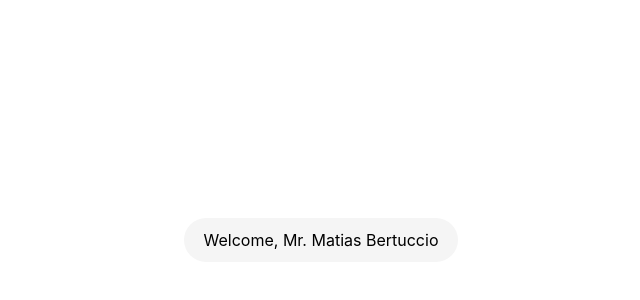
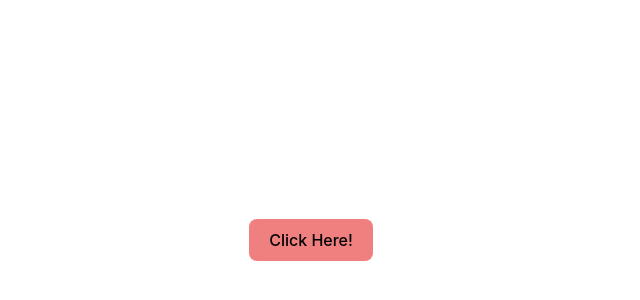
Before and after one commit to mabertuccio/vite-react, a React (Vite) app: page / in a window 1280 px wide. Shown: the part 160-460 px from the top of the page, without its empty margins (329-969 px from the left). Built offline with nearby package versions, Linux system fonts and the light colour scheme.

Commit message:
feat: add a button that greets the user

```diff
--- /dev/null
+++ b/src/components/Button.css
@@ -0,0 +1,9 @@
+.button-red {
+  background-color: lightcoral;
+  color: black;
+}
+
+.button-blue {
+  background-color: lightblue;
+  color: black;
+}
--- /dev/null
+++ b/src/components/Button.jsx
@@ -0,0 +1,21 @@
+import PropTypes from "prop-types";
+import "./Button.css";
+
+export function Button(props) {
+  return (
+    <button
+      className={"button " + props.className || ""}
+      onClick={props.onClick}
+    >
+      {props.children}
+    </button>
+  );
+}
+
+Button.propTypes = {
+  className: PropTypes.string,
+  onClick: PropTypes.func,
+  children: PropTypes.string.isRequired,
+};
+
+export default Button;
--- a/src/main.jsx
+++ b/src/main.jsx
@@ -1,10 +1,21 @@
 import React from "react";
 import ReactDOM from "react-dom/client";
 import "./index.css";
-import Welcome from "./components/Welcome.jsx";
+// import Welcome from "./components/Welcome.jsx";
+import Button from "./components/Button.jsx";
 
+/*
 ReactDOM.createRoot(document.getElementById("root")).render(
   <React.StrictMode>
     <Welcome name="Matias" lastName="Bertuccio" />
   </React.StrictMode>
 );
+*/
+
+ReactDOM.createRoot(document.getElementById("root")).render(
+  <React.StrictMode>
+    <Button className="button-red" onClick={() => alert("Hello!")}>
+      Click Here!
+    </Button>
+  </React.StrictMode>
+);
```
